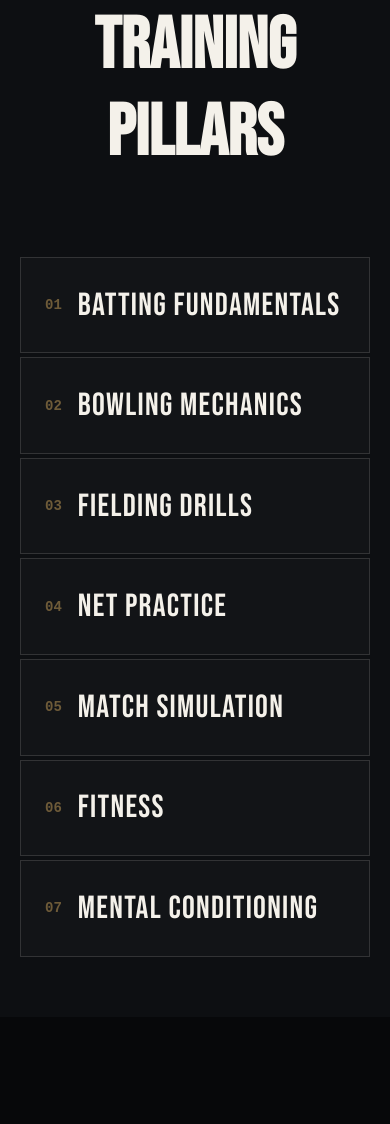
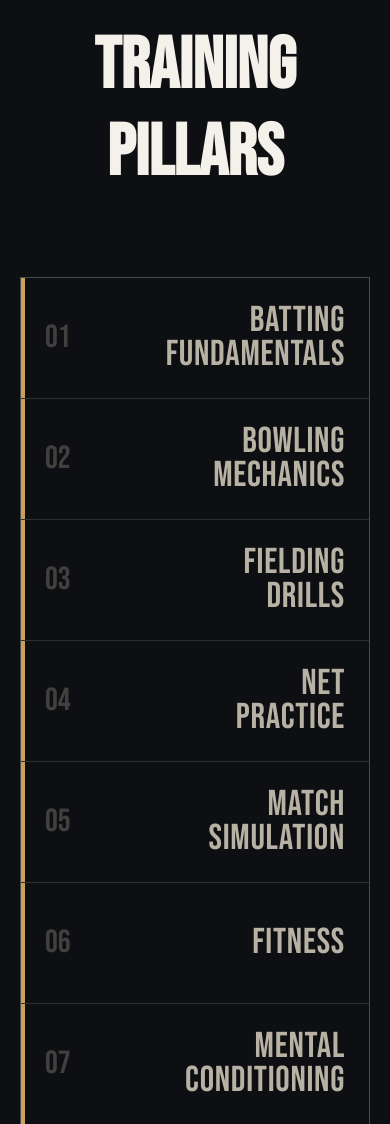
Before and after one commit to Raghavan-27-5/bowncer-sportz, a website: page programs.html in a window 390 px wide. Shown: the part 1934-3058 px from the top of the page. Before the commit the page ends 2951 px from the top, so only its background shows below. Drawn offline with Linux system fonts and the light colour scheme.

Commit message:
Redesign training pillars to architectural grid with horizontal text

```diff
--- a/programs.html
+++ b/programs.html
@@ -101,95 +101,79 @@
 
   /* Pillars List */
   .modules-section {
-    padding:80px 40px 120px;
+    padding:120px 40px;
     background:var(--void-2);
     border-top:1px solid var(--line);
   }
-  .modules-container { max-width:1200px; margin:0 auto; }
+  .modules-container { max-width: 1400px; margin:0 auto; }
   .modules-header { font-family:'Bebas Neue',sans-serif; font-size:72px; text-align:center; margin-bottom:80px; color:var(--ink); }
 
   .pillars-wrap {
-    display: flex;
-    height: 600px;
-    gap: 4px;
-    width: 100%;
+    display: grid;
+    grid-template-columns: repeat(7, 1fr);
+    height: 500px;
+    gap: 1px;
+    background: var(--line);
+    border: 1px solid var(--line);
   }
   .pillar {
-    flex: 1;
     position: relative;
-    background: rgba(244,241,234,0.02);
-    border: 1px solid var(--line);
-    transition: flex 0.6s cubic-bezier(0.16, 1, 0.3, 1), background 0.6s ease, border-color 0.6s ease;
+    background: var(--void-2);
+    display: flex;
+    flex-direction: column;
+    justify-content: space-between;
+    padding: 32px 24px;
+    transition: background 0.4s ease;
+    cursor: pointer;
     overflow: hidden;
-    display: flex;
-    align-items: flex-end;
-    justify-content: center;
-    cursor: pointer;
   }
-  .pillar::before {
-    content:''; position:absolute; bottom:0; left:50%; transform:translateX(-50%);
-    width:2px; height:0%; background:var(--gold);
-    transition:height 0.6s cubic-bezier(0.16, 1, 0.3, 1);
-    box-shadow: 0 0 20px var(--ember-glow);
+  .pillar::after {
+    content: ''; position: absolute; bottom: 0; left: 0; right: 0; height: 0%;
+    background: linear-gradient(0deg, rgba(201,161,90,0.1) 0%, transparent 100%);
+    border-bottom: 4px solid var(--gold);
+    transition: height 0.6s cubic-bezier(0.16, 1, 0.3, 1);
+    z-index: 1;
   }
-  .pillar:hover {
-    flex: 3;
-    background: rgba(201,161,90,0.05);
-    border-color: var(--gold);
+  .pillar:hover::after { height: 100%; }
+
+  .pillar-num {
+    font-family: 'Bebas Neue', sans-serif; font-size: 32px; color: var(--ink-dim);
+    opacity: 0.3; transition: opacity 0.4s, color 0.4s; z-index: 2;
   }
-  .pillar:hover::before {
-    height:100%;
+  .pillar:hover .pillar-num { opacity: 1; color: var(--gold); }
+
+  .pillar-name {
+    font-family: 'Bebas Neue', sans-serif; font-size: 36px; line-height: 0.95; letter-spacing: 0.02em;
+    color: var(--ink-dim); text-transform: uppercase;
+    transition: color 0.4s, transform 0.4s; z-index: 2;
   }
+  .pillar:hover .pillar-name { color: #fff; transform: translateY(-8px); }
 
-  .pillar-content {
-    padding-bottom: 40px;
-    display: flex;
-    align-items: center;
-    gap: 16px;
-    writing-mode: vertical-rl;
-    transform: rotate(180deg);
-  }
-  .pillar-num {
-    font-size: 14px; font-weight: 700; color: var(--gold); font-family: monospace;
-    opacity: 0.5; transition: opacity 0.3s;
-  }
-  .pillar:hover .pillar-num { opacity: 1; }
-  .pillar-name {
-    font-family: 'Bebas Neue', sans-serif;
-    font-size: 40px;
-    letter-spacing: 0.04em;
-    color: var(--ink);
-    white-space: nowrap;
-    transition: color 0.3s ease;
-  }
-  .pillar:hover .pillar-name { color: #fff; text-shadow: 0 0 20px rgba(201,161,90,0.5); }
-
-  @media(max-width:720px){
+  @media(max-width:1000px){
     .nav { padding:16px 20px; }
     .programs-hero { padding:120px 20px 60px; }
     .programs-grid { padding:60px 20px; grid-template-columns: 1fr; }
     .prog-card { padding:32px 24px; }
-    .modules-section { padding:60px 20px; }
+    .modules-section { padding:80px 20px; }
 
     .pillars-wrap {
-      flex-direction: column;
-      height: 700px;
+      grid-template-columns: 1fr;
+      height: auto;
     }
     .pillar {
-      align-items: center; justify-content: flex-start;
+      height: 120px;
+      flex-direction: row;
+      align-items: center;
       padding: 0 24px;
     }
-    .pillar-content {
-      writing-mode: horizontal-tb;
-      transform: none;
-      padding-bottom: 0;
+    .pillar::after {
+      bottom: 0; left: 0; top: 0; height: 100%; width: 0%;
+      background: linear-gradient(90deg, rgba(201,161,90,0.1) 0%, transparent 100%);
+      border-bottom: none; border-left: 4px solid var(--gold);
+      transition: width 0.6s cubic-bezier(0.16, 1, 0.3, 1);
     }
-    .pillar-name { font-size: 32px; }
-    .pillar::before {
-      bottom: auto; left: 0; top: 50%; transform: translateY(-50%);
-      height: 2px; width: 0%;
-    }
-    .pillar:hover::before { width: 100%; height: 2px; }
+    .pillar:hover::after { width: 100%; }
+    .pillar-name { text-align: right; transform: none !important; }
   }
 </style>
 </head>
@@ -252,46 +236,32 @@
 
     <div class="pillars-wrap">
       <div class="pillar">
-        <div class="pillar-content">
         <div class="pillar-num">01</div>
-          <div class="pillar-name">Batting Fundamentals</div>
-        </div>
+        <div class="pillar-name">Batting<br>Fundamentals</div>
       </div>
       <div class="pillar">
-        <div class="pillar-content">
         <div class="pillar-num">02</div>
-          <div class="pillar-name">Bowling Mechanics</div>
-        </div>
+        <div class="pillar-name">Bowling<br>Mechanics</div>
       </div>
       <div class="pillar">
-        <div class="pillar-content">
         <div class="pillar-num">03</div>
-          <div class="pillar-name">Fielding Drills</div>
-        </div>
+        <div class="pillar-name">Fielding<br>Drills</div>
       </div>
       <div class="pillar">
-        <div class="pillar-content">
         <div class="pillar-num">04</div>
-          <div class="pillar-name">Net Practice</div>
-        </div>
+        <div class="pillar-name">Net<br>Practice</div>
       </div>
       <div class="pillar">
-        <div class="pillar-content">
         <div class="pillar-num">05</div>
-          <div class="pillar-name">Match Simulation</div>
-        </div>
+        <div class="pillar-name">Match<br>Simulation</div>
       </div>
       <div class="pillar">
-        <div class="pillar-content">
         <div class="pillar-num">06</div>
         <div class="pillar-name">Fitness</div>
       </div>
-      </div>
       <div class="pillar">
-        <div class="pillar-content">
         <div class="pillar-num">07</div>
-          <div class="pillar-name">Mental Conditioning</div>
-        </div>
+        <div class="pillar-name">Mental<br>Conditioning</div>
       </div>
     </div>
   </div>
```
Lines whose indentation alone changed are shown as unchanged.
